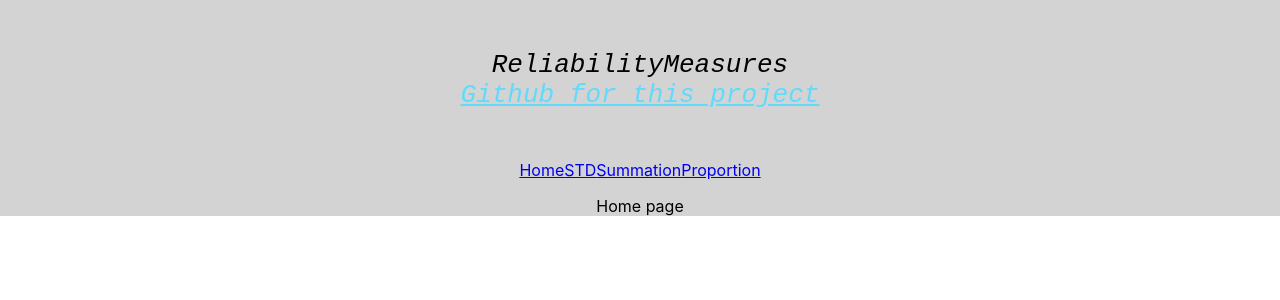
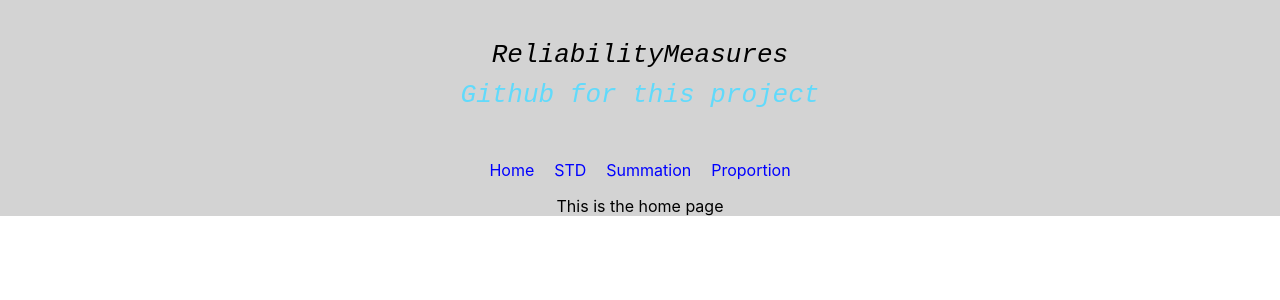
Before and after one commit to Reliability-Measures/React-JS, a React (Create React App) app: page / in a window 1280 px wide. Shown: the top 300 px of the page. Built offline with nearby package versions, Linux system fonts and the light colour scheme; the HTML template or start-up script is replaced by a standard one.

Commit message:
CSS Styling for route links

```diff
--- a/src/App.css
+++ b/src/App.css
@@ -20,7 +20,15 @@
   font-style: italic;
   font-family: monospace;
 }
-
+a{
+    text-decoration: none;
+    color:blue;
+    padding: 10px 10px;
+    border:none;
+}
+a:hover{
+    color:red;
+}
 
 
 .App-link {
--- a/src/App.js
+++ b/src/App.js
@@ -24,7 +24,7 @@ function App() {
             Github for this project
           </a>
         </div>
-         <Navigation />
+         <div><Navigation /></div>
           <Switch>
             <Route path="/" component={Home} exact />
             <Route path="/std" component={EnterlistSTD} />
--- a/src/components/Home.js
+++ b/src/components/Home.js
@@ -3,7 +3,7 @@ import React from "react";
 const Home = () => {
   return (
     <div>
-      <p>Home page</p>
+      <p>This is the home page</p>
     </div>
   );
 };
```
